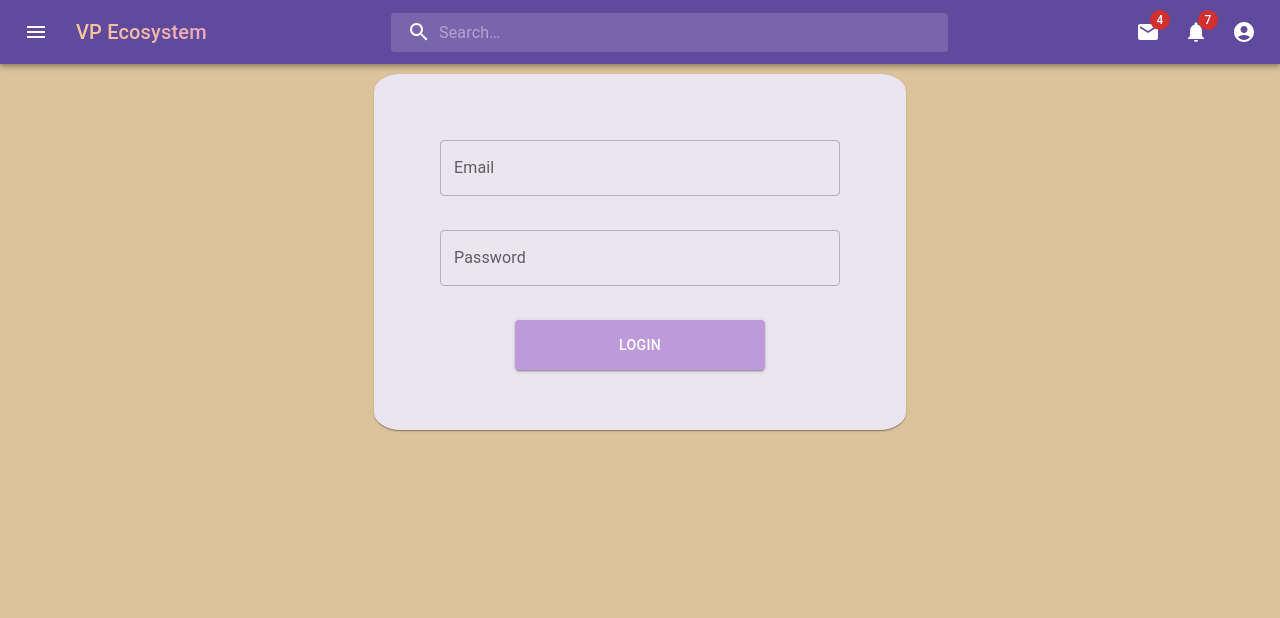
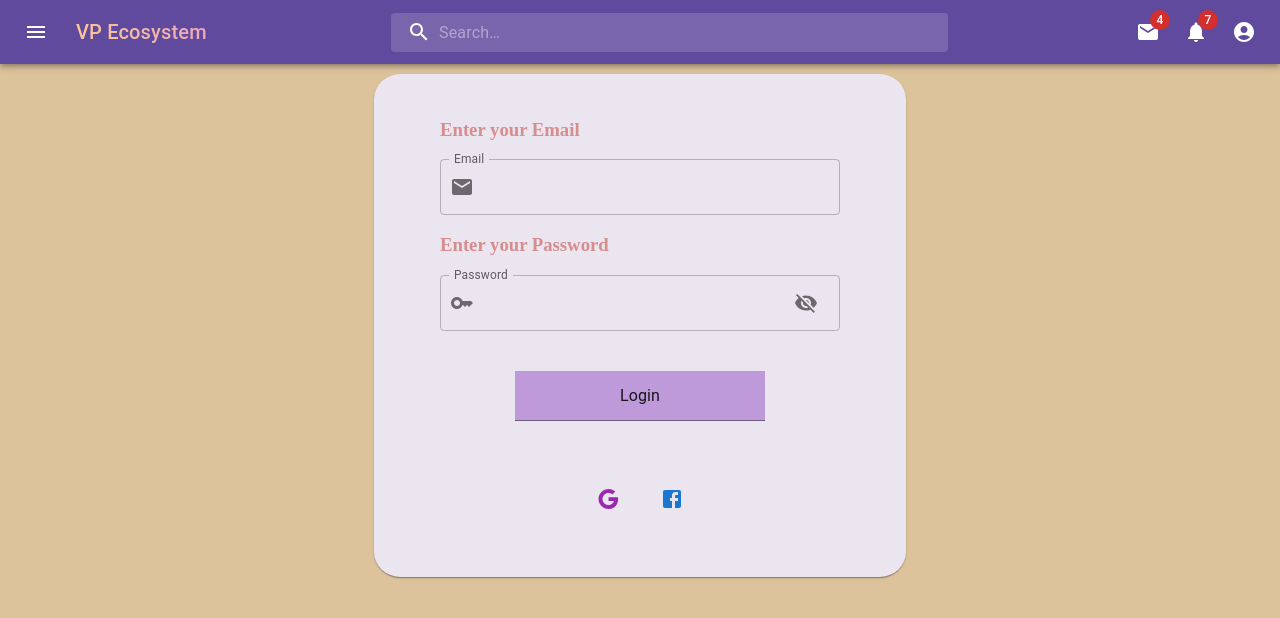
Before and after one commit to GodDmitrii/VP_Ecosystem, a React app: page / in a window 1280 px wide. Shown: the top 618 px of the page. Built offline with nearby package versions, Linux system fonts and the light colour scheme.

Commit message:
LoginPage: Added validation on form

```diff
--- a/package.json
+++ b/package.json
@@ -13,12 +13,14 @@
   "dependencies": {
     "@emotion/react": "11.7.1",
     "@emotion/styled": "11.6.0",
-    "@mui/icons-material": "5.3.1",
+    "@hookform/resolvers": "^2.8.8",
+    "@mui/icons-material": "^5.3.1",
     "@mui/material": "5.4.0",
     "@mui/styles": "5.3.0",
     "@types/react-router-dom": "5.3.3",
     "react": "17.0.2",
     "react-dom": "17.0.2",
+    "react-hook-form": "^7.26.0",
     "react-router": "6.2.1",
     "react-router-dom": "6.2.1",
     "yup": "0.32.11"
--- a/src/components/Login/login-form.tsx
+++ b/src/components/Login/login-form.tsx
@@ -1,6 +1,26 @@
-import { Box, Button, Grid, Paper, TextField } from "@mui/material";
-import { makeStyles } from "@mui/styles";
-import React from "react";
+import React, { useState } from "react";
+import { useForm } from "react-hook-form";
+import { yupResolver } from "@hookform/resolvers/yup";
+import {
+  Button,
+  FormControl,
+  Grid,
+  IconButton,
+  InputAdornment,
+  InputLabel,
+  OutlinedInput,
+  Paper,
+  TextField,
+  Input,
+} from "@mui/material";
+import { makeStyles, styled } from "@mui/styles";
+import GoogleIcon from "@mui/icons-material/Google";
+import FacebookIcon from "@mui/icons-material/Facebook";
+import EmailIcon from "@mui/icons-material/Email";
+import KeyIcon from "@mui/icons-material/Key";
+import VisibilityOffIcon from "@mui/icons-material/VisibilityOff";
+import VisibilityIcon from "@mui/icons-material/Visibility";
+import * as yup from "yup";
 
 const useStyles = makeStyles({
   paper__wrapper: {
@@ -10,7 +30,6 @@ const useStyles = makeStyles({
     borderRadius: "5% !important",
   },
   grid__container: {
-    // backgroundColor: '#EBE5EF',
     marginTop: "10px !important",
     paddingBottom: "30px !important",
   },
@@ -19,7 +38,14 @@ const useStyles = makeStyles({
     height: "50px",
     backgroundColor: "#BE9ADA !important",
     left: "calc(50% - 125px)",
+    marginTop: "40px",
     marginBottom: "20px",
+    // "& .MuiInput-root": {
+    //     backgroundColor: 'black !important',
+    //   "&:after": {
+    //     borderBottom: '2px solid black'
+    //   },
+    // },
   },
   text__field: {
     width: "400px",
@@ -28,26 +54,48 @@ const useStyles = makeStyles({
   },
 });
 
+const schema = yup
+  .object({
+    email: yup.string().email().required(),
+    password: yup.string().min(8).max(32).required(),
+  })
+  .required();
+
+const StyledErrorValidationResponse = styled("h3")(() => ({
+  border: "1px solid red",
+}));
+
 const LoginForm: React.FC = () => {
   const classes = useStyles();
+  const {
+    register,
+    handleSubmit,
+    formState: { errors },
+  } = useForm({
+    resolver: yupResolver(schema),
+  });
+
+  const [emailValue, setEmailValue] = useState<string>("");
+  const onEmailChangeHandler = (e: any) => {
+    setEmailValue(e.target.value);
+  };
+
+  const [passwordValue, setPasswordValue] = useState<string>("");
+  const onPasswordChangeHandler = (e: any) => {
+    setPasswordValue(e.target.value);
+  };
+
+  const [isVisible, setIsVisible] = useState<boolean>(false);
+  const visibilityHandler = () => {
+    setIsVisible(!isVisible);
+  };
+
+  const onSubmit = (data: any) => {
+    console.log(data);
+  };
+
   return (
     <>
-      {/* <Box className={classes.box}> */}
-      {/* <Grid container rowSpacing = {5} className={classes.grid__container}>
-        <Box className={classes.box}>
-  <Grid item xs={12}>
-    <TextField id="outlined-basic" label="Email" variant="outlined" className={classes.text__field}/>
-  </Grid>
-  <Grid item xs={12}>
-    <TextField id="outlined-basic" label="Password" variant="outlined" className={classes.text__field}/>
-  </Grid>
-  <Grid item xs={12}>
-    <Button variant="contained" className={classes.submit__button}>Login</Button>
-  </Grid>
-        </Box>
-
-</Grid> */}
-
       <Paper
         sx={{ p: 2, margin: "auto", maxWidth: 500, flexGrow: 1 }}
         className={classes.paper__wrapper}
@@ -60,36 +108,100 @@ const LoginForm: React.FC = () => {
           alignItems="center"
           className={classes.grid__container}
         >
-          {/* <div className={classes.div}> */}
+          <form>
+            <Grid item xs={12}>
+              <h3 style={{ color: "rgb(213 141 141)" }}>Enter your Email</h3>
+              <FormControl sx={{ width: "400px" }} variant="outlined">
+                <InputLabel htmlFor="outlined-adornment-email">
+                  Email
+                </InputLabel>
+                <OutlinedInput
+                  id="outlined-adornment-email"
+                  startAdornment={
+                    <InputAdornment position="start">
+                      <IconButton
+                        aria-label="toggle email visibility"
+                        edge="start"
+                      >
+                        <EmailIcon />
+                      </IconButton>
+                    </InputAdornment>
+                  }
+                  label="Email"
+                  {...register("Email")}
+                  value={emailValue}
+                  onChange={onEmailChangeHandler}
+                />
+                {errors.email?.message ? (
+                  <StyledErrorValidationResponse>
+                    {errors.email?.message}
+                  </StyledErrorValidationResponse>
+                ) : (
+                  ""
+                )}
+                {console.log(errors.email?.message)}
+              </FormControl>
+            </Grid>
+            <Grid item xs={12}>
+              <h3 style={{ color: "rgb(213 141 141)" }}>Enter your Password</h3>
+              <FormControl sx={{ width: "400px" }} variant="outlined">
+                <InputLabel htmlFor="outlined-adornment-password">
+                  Password
+                </InputLabel>
+                <OutlinedInput
+                  id="outlined-adornment-password"
+                  startAdornment={
+                    <InputAdornment position="start">
+                      <IconButton
+                        aria-label="toggle password visibility"
+                        edge="start"
+                      >
+                        <KeyIcon />
+                      </IconButton>
+                    </InputAdornment>
+                  }
+                  endAdornment={
+                    <InputAdornment position="end">
+                      <IconButton
+                        aria-label="toggle password visibility"
+                        edge="start"
+                        onClick={visibilityHandler}
+                      >
+                        {isVisible ? <VisibilityIcon /> : <VisibilityOffIcon />}
+                      </IconButton>
+                    </InputAdornment>
+                  }
+                  label="Password"
+                  {...register("outlined-adornment-password")}
+                  value={passwordValue}
+                  onChange={onPasswordChangeHandler}
+                  type={isVisible ? "text" : "password"}
+                />
+              </FormControl>
+            </Grid>
+            <Grid item xs={12}>
+              {/* <Button variant="contained" className={classes.submit__button} onSubmit={handleSubmit(onSubmit2)}>
+              Login
+            </Button> */}
+              <Input
+                type="submit"
+                className={classes.submit__button}
+                value="Login"
+                onSubmit={handleSubmit(onSubmit)}
+              />
+            </Grid>
+          </form>
           <Grid item xs={12}>
-            <TextField
-              id="outlined-basic"
-              label="Email"
-              variant="outlined"
-              className={classes.text__field}
-            />
-          </Grid>
-          <Grid item xs={12}>
-            <TextField
-              id="outlined-basic"
-              label="Password"
-              variant="outlined"
-              className={classes.text__field}
-            />
-          </Grid>
-          <Grid item xs={12}>
-            <Button variant="contained" className={classes.submit__button}>
-              Login
+            <Button>
+              <GoogleIcon color="secondary" />
+            </Button>
+            <Button>
+              <FacebookIcon color="primary" />
             </Button>
           </Grid>
-          {/* </div> */}
+          {/* <input type="submit" /> */}
         </Grid>
       </Paper>
-      {/* <TextField id="outlined-basic" label="Email" variant="outlined" />
-            <TextField id="outlined-basic" label="Password" variant="outlined" />
-            <Button variant="contained" className={classes.submit__button}>Login</Button> */}
-
-      {/* </Box> */}
     </>
   );
 };
```
Also changed, not shown: 1 other file (tests, documents, lock files or other folders).
